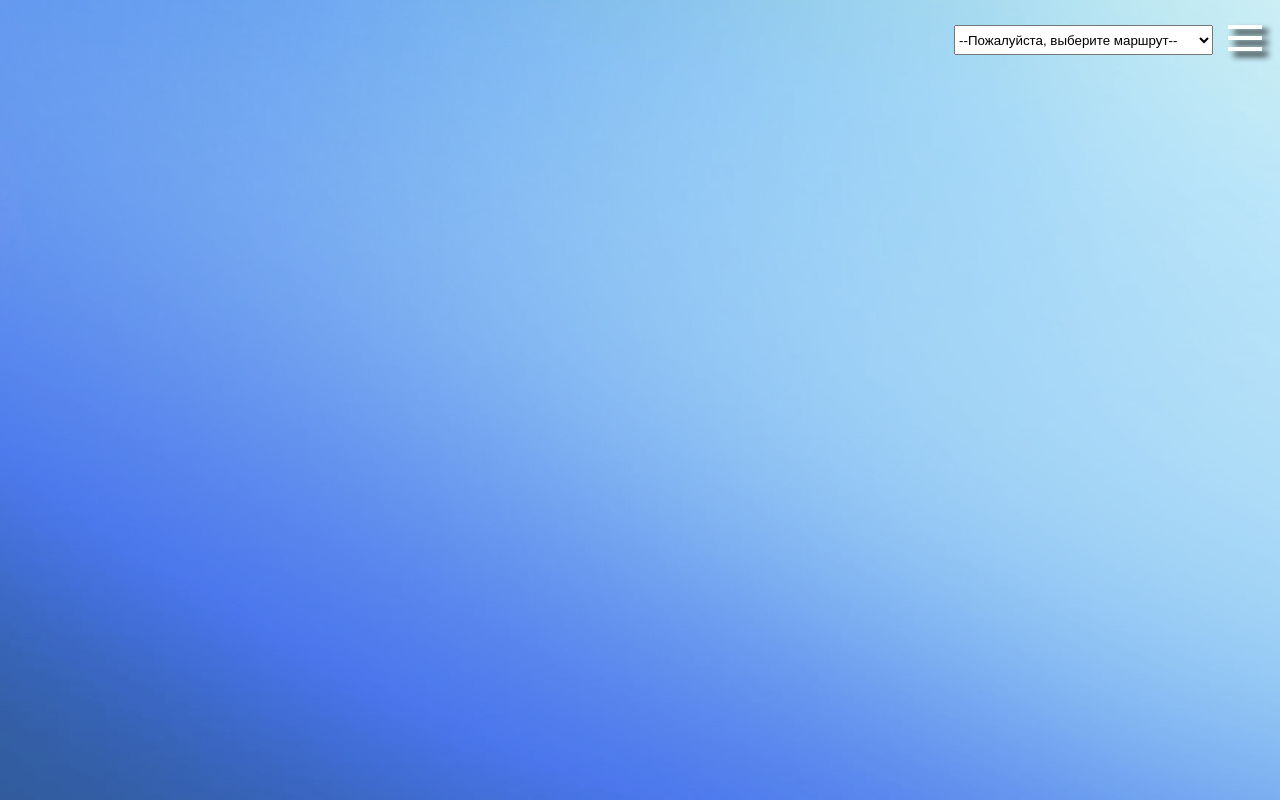
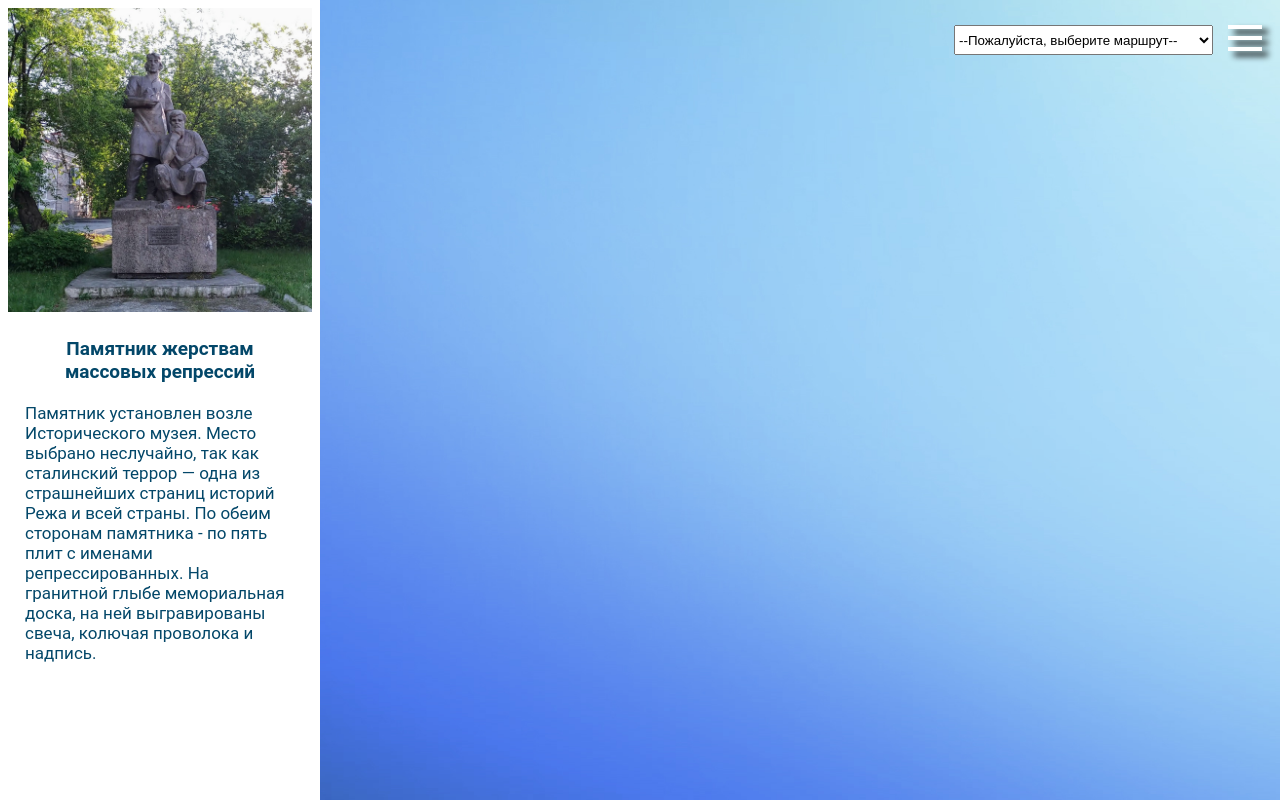
Before and after one commit to GreatSherhebe1/-nimals, a Django app: page /map/ in a window 1280 px wide. Run offline with Django 4.2, Linux system fonts and the light colour scheme.

Commit message:
css and html point description done

```diff
--- a/rezSite/map/static/css/map.css
+++ b/rezSite/map/static/css/map.css
@@ -546,33 +546,26 @@ a:active {
   height: 30px;
   top: 25px;
   right: 67px;
+  z-index: 1;
 }
 
 /* описание точки */
 
 .point-description {
-  margin: 0;
-  padding: 10px;
-  width: 35%;
-  background-color: #ffffff;
-  min-width: 280px;
-  max-width: 400px;
+  width: 25%;
   height: auto;
   min-height: 100%;
+  background-color: #ffffff;
+  position: absolute;
+  min-width: 280px;
+  /* ? */
+  z-index: 0;
 }
 
-.text {
-  height: auto;
-  padding: 25px;
-}
-
-.interface {
-  display: flex;
-  position: absolute;
-  width: calc(100% - 67px);
-  justify-content: space-between;
-  height: auto;
-  min-height: 100%;
+.point-description img{
+  width: 95%;
+  margin: 2.5% 2.5% 0 2.5%;
+  display: block;
 }
 
 .text h1 {
@@ -589,11 +582,9 @@ a:active {
   margin: 0;
 }
 
-.point-photo {
-  display: block;
-  padding: 0;
-  margin: 0;
-  width: 100%;
+.text {
+  height: auto;
+  padding: 25px;
 }
 
 .hidden {
--- a/rezSite/map/static/scripts/map-constructor.js
+++ b/rezSite/map/static/scripts/map-constructor.js
@@ -28,7 +28,7 @@ let url = 'http://127.0.0.1:8000/map/api/point';
 //         }
 //     };
 // };
-console.log(dict);
+// console.log(dict);
 
 let routes = {
     RED_LINE: [[57.372802, 61.389878], [57.374452, 61.392304], [57.375213, 61.392987],
--- a/rezSite/map/templates/map.html
+++ b/rezSite/map/templates/map.html
@@ -12,7 +12,6 @@
   <div class="map" id="map" style="width: 100%; height: 100%; position: fixed; left: 0%; top: 0%;"></div>
 
   <div>
-
     <select class="routes" id="routes">
       <option value="" selected>--Пожалуйста, выберите маршрут--</option>
       <option value="RED_LINE" >Красная линия</option>
@@ -44,6 +43,17 @@
     </header>
   </div>
 
+  <div class="point-description">
+    <img src="{% static 'pictures/example.png' %}">
+    <div class="text">
+      <h1>
+        Памятник жерствам массовых репрессий
+      </h1>
+      <p>
+        Памятник установлен возле Исторического музея. Место выбрано неслучайно, так как сталинский террор — одна из страшнейших страниц историй Режа и всей страны. По обеим сторонам памятника - по пять плит с именами репрессированных. На гранитной глыбе мемориальная доска, на ней выгравированы свеча, колючая проволока и надпись.
+      </p>
+    </div>
+  </div>
   <script src="{% static 'scripts/open-menu.js' %}"></script>
   <script src="{% static 'scripts/map-constructor.js' %}"></script>
 </body>
```
Lines whose indentation alone changed are shown as unchanged.
